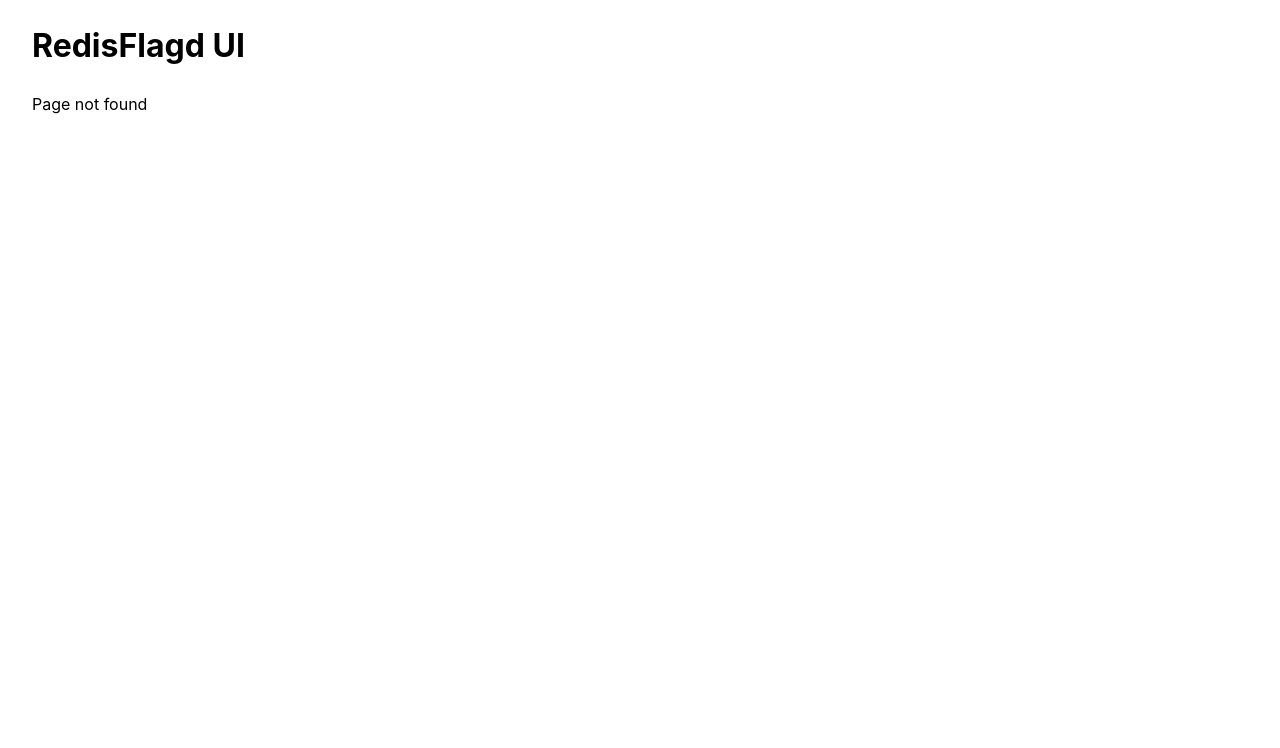
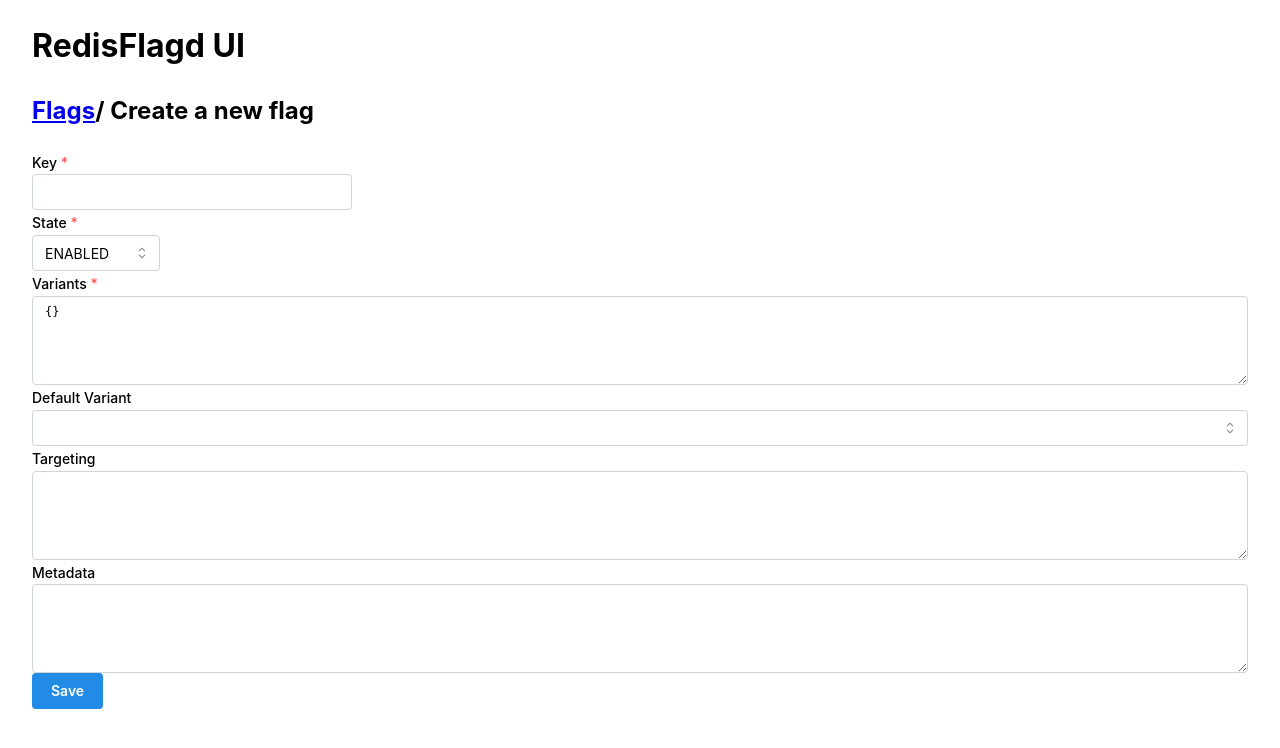
Before and after one commit to tobyhs/redisflagd-ui, a React (Vite) app in the folder frontend/: page /flags/new in a window 1280 px wide. Before the commit this address had no page. Shown: the top 748 px of the page. Built offline with nearby package versions, Linux system fonts and the light colour scheme.

Commit message:
Create NewFlagPage component
This is the page to create a new flag.

```diff
--- a/frontend/src/AppRoutes.tsx
+++ b/frontend/src/AppRoutes.tsx
@@ -2,6 +2,7 @@
 
 import { AppLayout } from './AppLayout'
 import { FlagsIndexPage } from './flags/FlagsIndexPage'
+import { NewFlagPage } from './flags/NewFlagPage'
 
 export function AppRoutes() {
   return (
@@ -11,6 +12,7 @@
 
         <Route path="flags">
           <Route index element={<FlagsIndexPage />} />
+          <Route path="new" element={<NewFlagPage />} />
         </Route>
 
         <Route path="*" element={<div>Page not found</div>} />
--- /dev/null
+++ b/frontend/src/flags/FlagForm.tsx
@@ -0,0 +1,163 @@
+import { Button, JsonInput, type JsonInputProps, Select, TextInput } from '@mantine/core'
+import { useForm } from '@mantine/form'
+import { showNotification } from '@mantine/notifications'
+import { useQueryClient } from '@tanstack/react-query'
+import { useState } from 'react'
+import { useNavigate } from 'react-router'
+
+import type { Flag } from './Flag'
+
+type FlagConfig = Flag['configuration']
+
+const NEW_FLAG_INITIAL_VALUES = {
+  key: '',
+  state: 'ENABLED' as FlagConfig['state'],
+  variants: '{}',
+  defaultVariant: '',
+  targeting: '',
+  metadata: '',
+}
+
+type FlagFormValues = typeof NEW_FLAG_INITIAL_VALUES
+
+function transformFormValuesToFlag({
+  key, state, variants, defaultVariant, targeting, metadata,
+}: FlagFormValues): Flag {
+  return {
+    key,
+    configuration: {
+      state,
+      variants: JSON.parse(variants) as FlagConfig['variants'],
+      defaultVariant: defaultVariant === '' ? null : defaultVariant,
+      ...(targeting !== '' && { targeting: JSON.parse(targeting) as FlagConfig['targeting'] }),
+      ...(metadata !== '' && { metadata: JSON.parse(metadata) as FlagConfig['metadata'] }),
+    },
+  }
+}
+
+function isJsonObject(value: string): boolean {
+  try {
+    return typeof JSON.parse(value) === 'object'
+  } catch {
+    return false
+  }
+}
+
+function deriveVariantChoices(serializedVariants: string): string[] {
+  const keys = Object.keys(JSON.parse(serializedVariants) as FlagConfig['variants'])
+  return [''].concat(keys.filter(key => key !== ''))
+}
+
+const JSON_INPUT_COMMON_PROPS: Partial<JsonInputProps> = {
+  autosize: true,
+  resize: 'both',
+  minRows: 4,
+  formatOnBlur: true,
+}
+
+/**
+ * @returns a component with a form to create a flag
+ */
+export function FlagForm() {
+  const navigate = useNavigate()
+  const queryClient = useQueryClient()
+  const form = useForm({
+    mode: 'uncontrolled',
+    initialValues: NEW_FLAG_INITIAL_VALUES,
+    transformValues: transformFormValuesToFlag,
+    validateInputOnBlur: true,
+    validate: {
+      variants: value => isJsonObject(value) ? null : 'Invalid JSON object',
+      targeting: value => (value === '' || isJsonObject(value)) ? null : 'Invalid JSON object',
+      metadata: value => (value === '' || isJsonObject(value)) ? null : 'Invalid JSON object',
+    },
+  })
+
+  const [variantChoices, setVariantChoices] = useState(() => {
+    return deriveVariantChoices(form.getInitialValues().variants)
+  })
+  form.watch('variants', ({ value }) => {
+    let newVariantChoices: string[]
+    try {
+      newVariantChoices = deriveVariantChoices(value)
+    } catch {
+      return
+    }
+    setVariantChoices(newVariantChoices)
+    const { defaultVariant } = form.getValues()
+    if (!newVariantChoices.includes(defaultVariant)) {
+      form.setFieldValue('defaultVariant', '')
+    }
+  })
+
+  const handleSubmit = async (flag: Flag) => {
+    const response = await fetch('/api/flags', {
+      method: 'PUT',
+      headers: { 'Content-Type': 'application/json' },
+      body: JSON.stringify(flag),
+    })
+    if (!response.ok) {
+      showNotification({ color: 'red', message: 'An error occurred when saving the flag' })
+      return
+    }
+
+    await queryClient.invalidateQueries({ queryKey: ['flags', 'get', flag.key] })
+    await queryClient.invalidateQueries({ queryKey: ['flags', 'list'] })
+    showNotification({ message: `Flag saved: ${flag.key}` })
+    await navigate('/flags')
+  }
+
+  return (
+    <form onSubmit={form.onSubmit(handleSubmit)}>
+      <TextInput
+        key={form.key('key')}
+        {...form.getInputProps('key')}
+        label="Key"
+        required
+        w="20em"
+      />
+
+      <Select
+        key={form.key('state')}
+        {...form.getInputProps('state')}
+        label="State"
+        required
+        allowDeselect={false}
+        data={['ENABLED', 'DISABLED']}
+        w="8em"
+      />
+
+      <JsonInput
+        key={form.key('variants')}
+        {...form.getInputProps('variants')}
+        label="Variants"
+        {...JSON_INPUT_COMMON_PROPS}
+        required
+      />
+
+      <Select
+        key={form.key('defaultVariant')}
+        {...form.getInputProps('defaultVariant')}
+        label="Default Variant"
+        allowDeselect={false}
+        data={variantChoices}
+      />
+
+      <JsonInput
+        key={form.key('targeting')}
+        {...form.getInputProps('targeting')}
+        label="Targeting"
+        {...JSON_INPUT_COMMON_PROPS}
+      />
+
+      <JsonInput
+        key={form.key('metadata')}
+        {...form.getInputProps('metadata')}
+        label="Metadata"
+        {...JSON_INPUT_COMMON_PROPS}
+      />
+
+      <Button type="submit" loading={form.submitting}>Save</Button>
+    </form>
+  )
+}
--- a/frontend/src/flags/FlagsIndexPage.tsx
+++ b/frontend/src/flags/FlagsIndexPage.tsx
@@ -1,7 +1,7 @@
-import { Table, TextInput } from '@mantine/core'
+import { ActionIcon, Group, Table, TextInput, Tooltip } from '@mantine/core'
 import { useQuery } from '@tanstack/react-query'
 import { type JSX, type KeyboardEvent, useState } from 'react'
-import { useSearchParams } from 'react-router'
+import { Link, useSearchParams } from 'react-router'
 
 import type { Flag } from './Flag'
 
@@ -51,6 +51,12 @@
 
   return (
     <>
+      <Group>
+        <Tooltip label="Create a new flag">
+          <Link to="/flags/new">
+            <ActionIcon aria-label="Create a new flag">+</ActionIcon>
+          </Link>
+        </Tooltip>
         <TextInput
           placeholder="Pattern Search"
           w="20em"
@@ -58,6 +64,7 @@
           onChange={(e) => { setPatternValue(e.currentTarget.value) }}
           onKeyDown={onKeyDown}
         />
+      </Group>
       {content}
     </>
   )
--- /dev/null
+++ b/frontend/src/flags/NewFlagPage.tsx
@@ -0,0 +1,18 @@
+import { Link } from 'react-router'
+
+import { FlagForm } from './FlagForm'
+
+/**
+ * @returns component for the page to create a flag
+ */
+export function NewFlagPage() {
+  return (
+    <div>
+      <h2>
+        <Link to="/flags">Flags</Link>
+        / Create a new flag
+      </h2>
+      <FlagForm />
+    </div>
+  )
+}
--- a/frontend/vitest-setup.ts
+++ b/frontend/vitest-setup.ts
@@ -1,3 +1,4 @@
+import { cleanNotifications } from '@mantine/notifications'
 import { cleanup } from '@testing-library/react'
 import type { DOMWindow } from 'jsdom'
 import { afterAll, afterEach, beforeAll, vi } from 'vitest'
@@ -35,6 +36,7 @@
 })
 
 afterEach(() => {
+  cleanNotifications()
   cleanup()
   server.resetHandlers()
 })
```
Also changed, not shown: frontend/tests/flags/FlagForm-helpers.ts (added, +53 -0 lines), frontend/tests/test-helpers/testing-library.ts (added, +3 -0 lines), 1 other file (tests, documents, lock files or other folders). Lines whose indentation alone changed are shown as unchanged.
